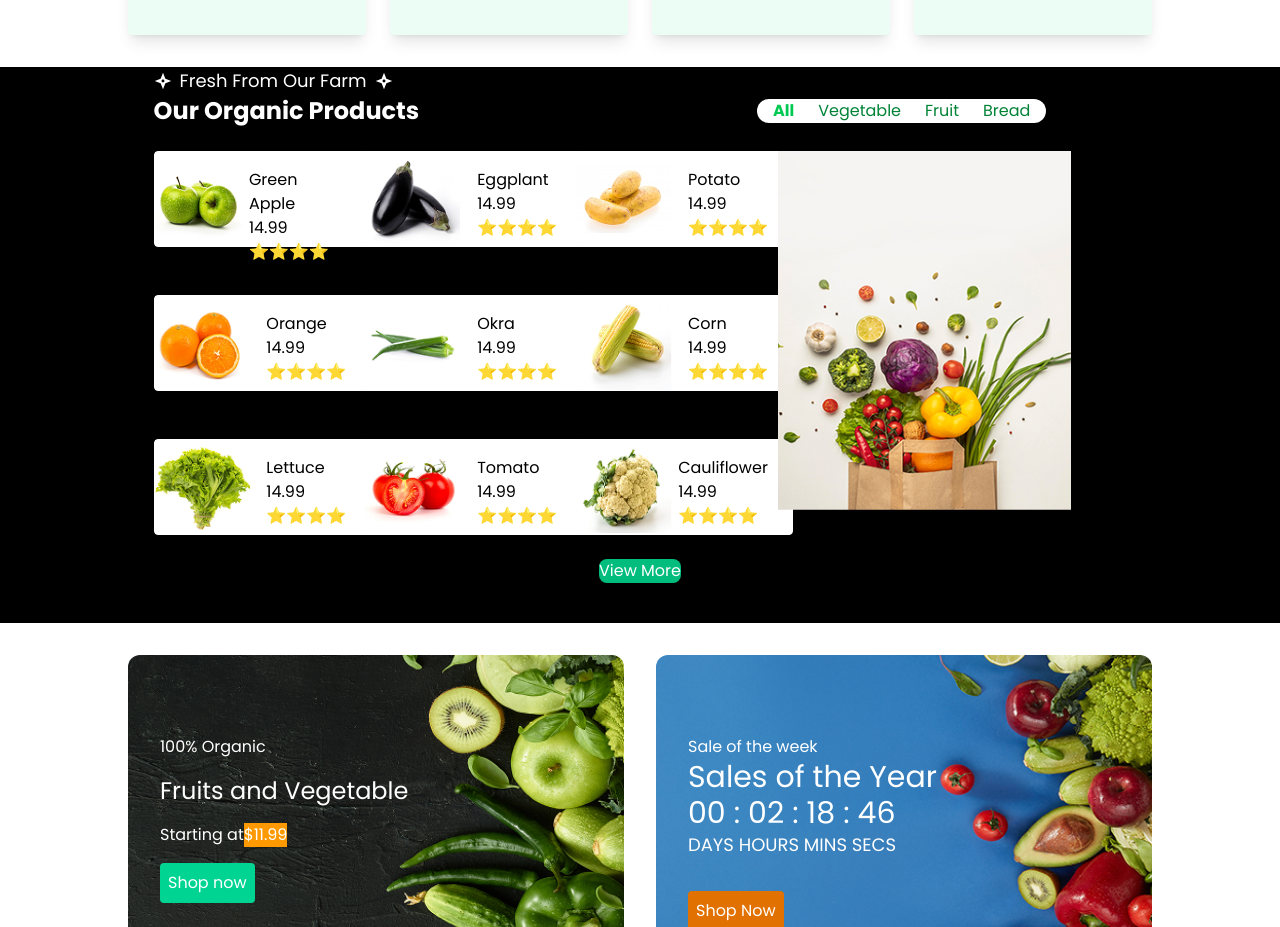
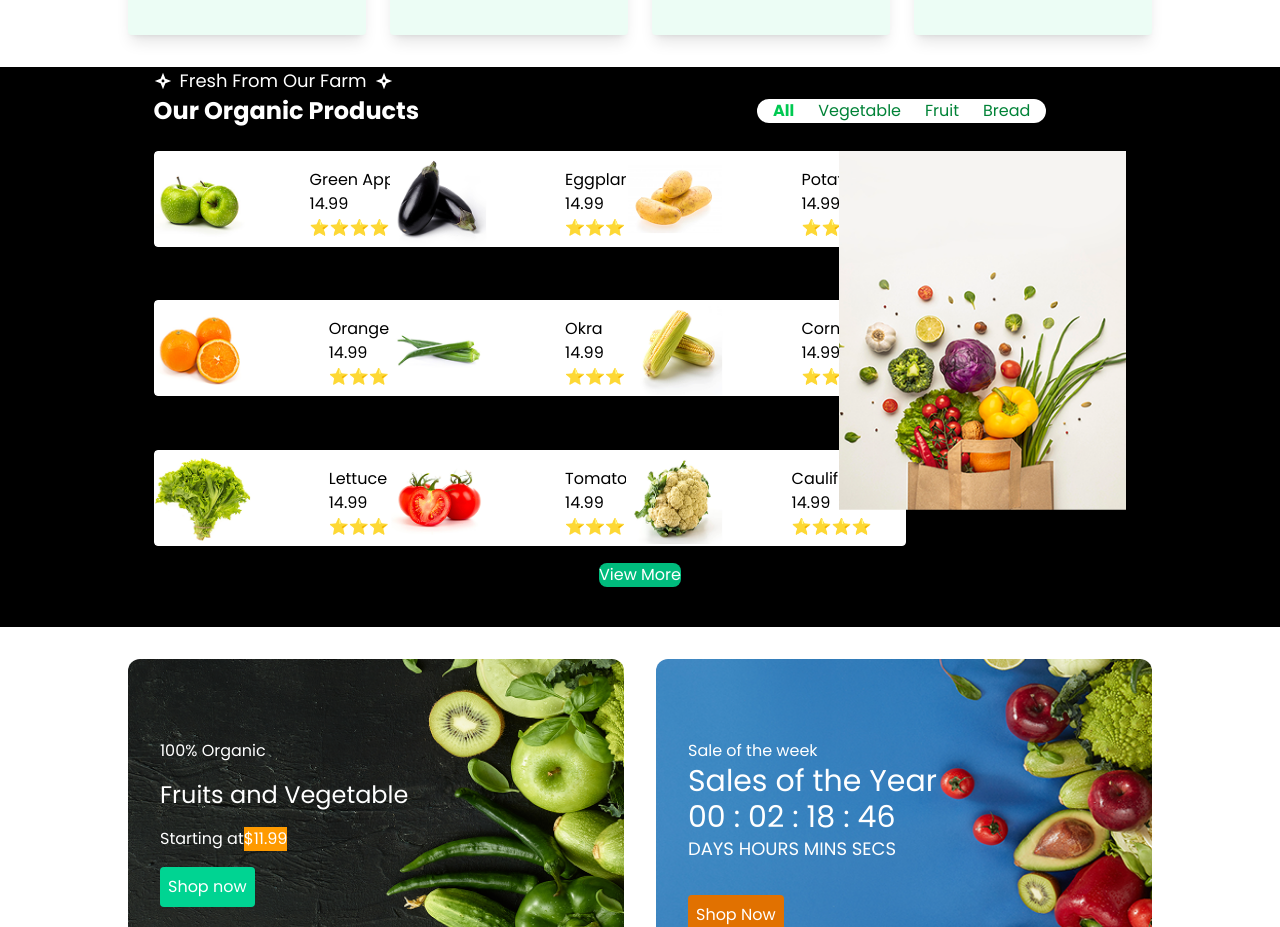
Before and after one commit to Tahmina238/Fresh-Bucket, a React (Vite) app: page / in a window 1280 px wide. Shown: the part 1046-1973 px from the top of the page. Built offline with nearby package versions, Linux system fonts and the light colour scheme.

Commit message:
first commit

```diff
--- a/src/components/Concious.jsx
+++ b/src/components/Concious.jsx
@@ -15,7 +15,7 @@ const ConsciousItem = ({ images, title }) => {
     <div className="relative flex items-center gap-2">
       <img className="w-6 relative" src={images[0]} alt={title} />
       <img
-        className="w-5 ml-2 absolute left- top-4"
+        className="w-5 ml-2 absolute left- top-2"
         src={images[1]}
         alt={title}
       />
--- a/src/components/OrganicProductCard.jsx
+++ b/src/components/OrganicProductCard.jsx
@@ -2,7 +2,7 @@
 const OrganicProductCard = ({ title, price, rating, image }) => {
   return (
     //create dynamic card
-    <div className="flex align-center justify-between w-[17vw] rounded  h-[12vh] mt-6 bg-white border">
+    <div className="flex align-center justify-between w-70 rounded  h-24 mt-6 gap-6 bg-white border">
       <img className="w-24 h-18n" src={image} alt="" />
       <div className="m-0 pr-6 column justify-between mt-4">
         <p className="text-black ">{title}</p>
--- a/src/components/OurOrganicProducts.jsx
+++ b/src/components/OurOrganicProducts.jsx
@@ -116,7 +116,7 @@ const OurOrganicProducts = () => {
 
         {/* Product Grid */}
         <div className="flex flex-col lg:flex-row justify-between ">
-          <div className="grid grid-cols-1 sm:grid-cols-2 md:grid-cols-3 gap-2 ">
+          <div className="grid grid-cols-1 sm:grid-cols-2 md:grid-cols-3 gap-6 ">
             {filteredProducts.map((item, index) => (
               <OrganicProductCard
                 key={index}
@@ -139,7 +139,7 @@ const OurOrganicProducts = () => {
         </div>
 
         {/* View More Button */}
-        <div className="flex justify-center mt-2">
+        <div className="flex justify-center mt-3 mx-auto">
           <button className="bg-emerald-500 text-white  mb-10 rounded-lg  hover:bg-emerald-600 transition">
             View More
           </button>
```
